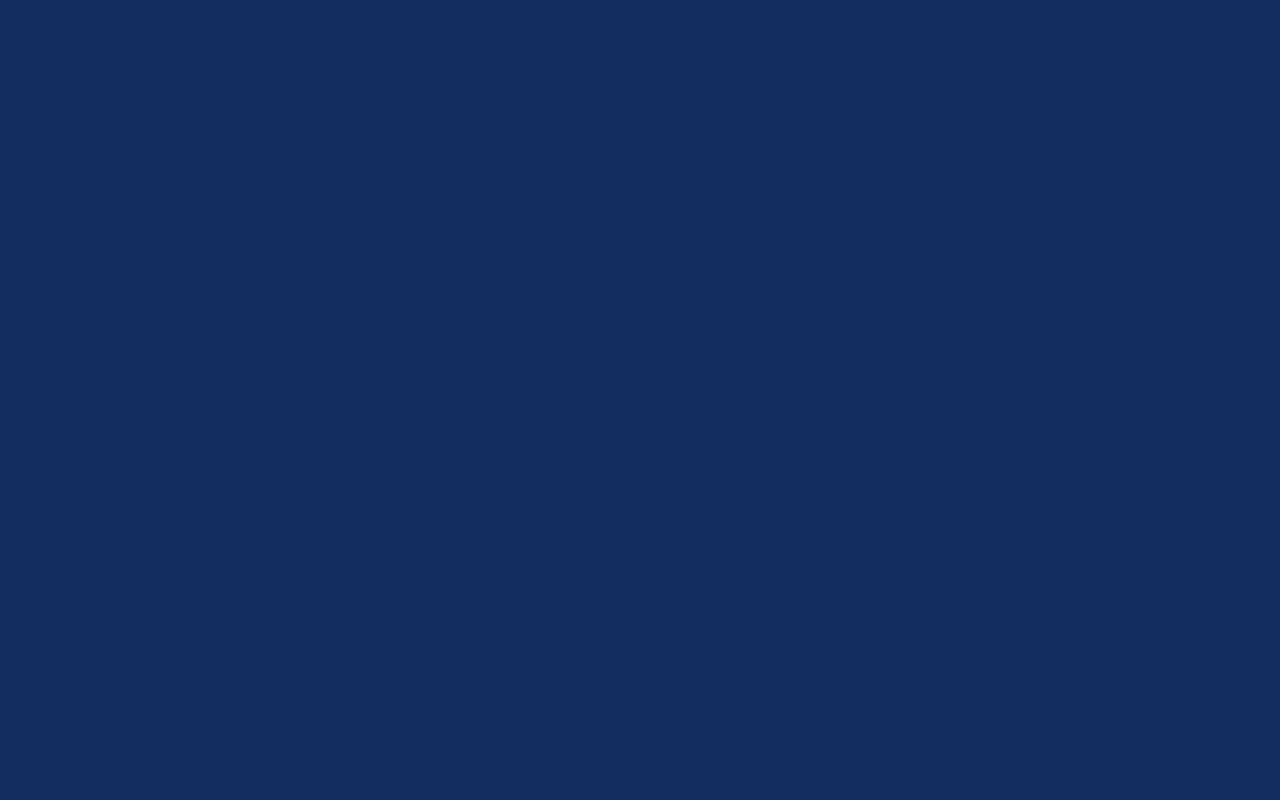
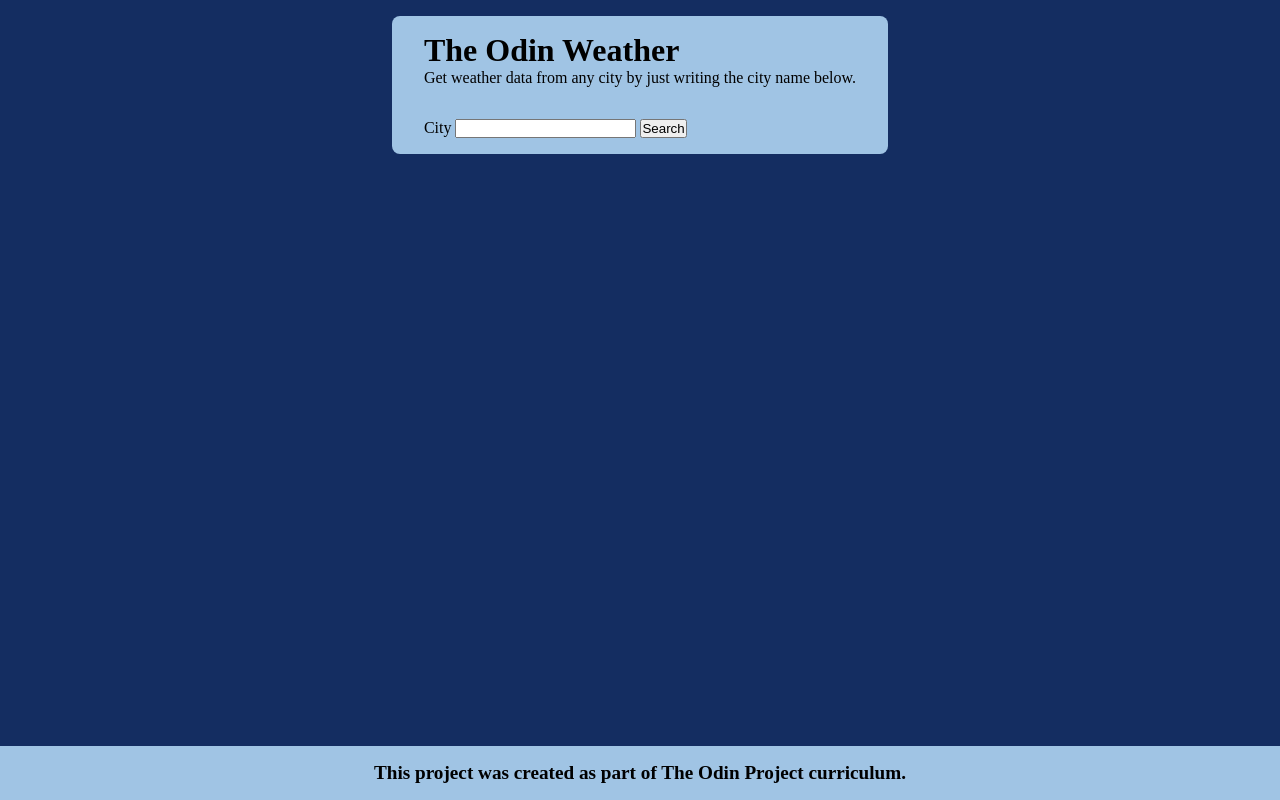
Before and after one commit to AleMachado7/TOP_Weather_App, a website built with webpack: page dist/index.html in a window 1280 px wide. Built offline with Linux system fonts and the light colour scheme.

Commit message:
Add initial html structure with some styling

```diff
--- a/src/style.css
+++ b/src/style.css
@@ -6,4 +6,36 @@
 
 body {
   background-color: #142d61;
+  display: flex;
+  flex-direction: column;
+  align-items: center;
+  justify-content: space-between;
+  height: 100vh;
 }
+
+main {
+  margin-top: 1rem;
+  background-color: #a0c4e4;
+  border-radius: 0.5rem;
+  padding: 1rem 2rem;
+  display: flex;
+  flex-direction: column;
+  gap: 2rem;
+}
+
+header {
+}
+
+#search-container {
+}
+
+footer {
+  display: flex;
+  width: 100%;
+  align-items: center;
+  justify-content: center;
+  background-color: #a0c4e4;
+  padding: 1rem 0;
+  font-size: 1.2rem;
+  font-weight: 700;
+}
```
Also changed, not shown: dist/index.html, dist/main.js.
